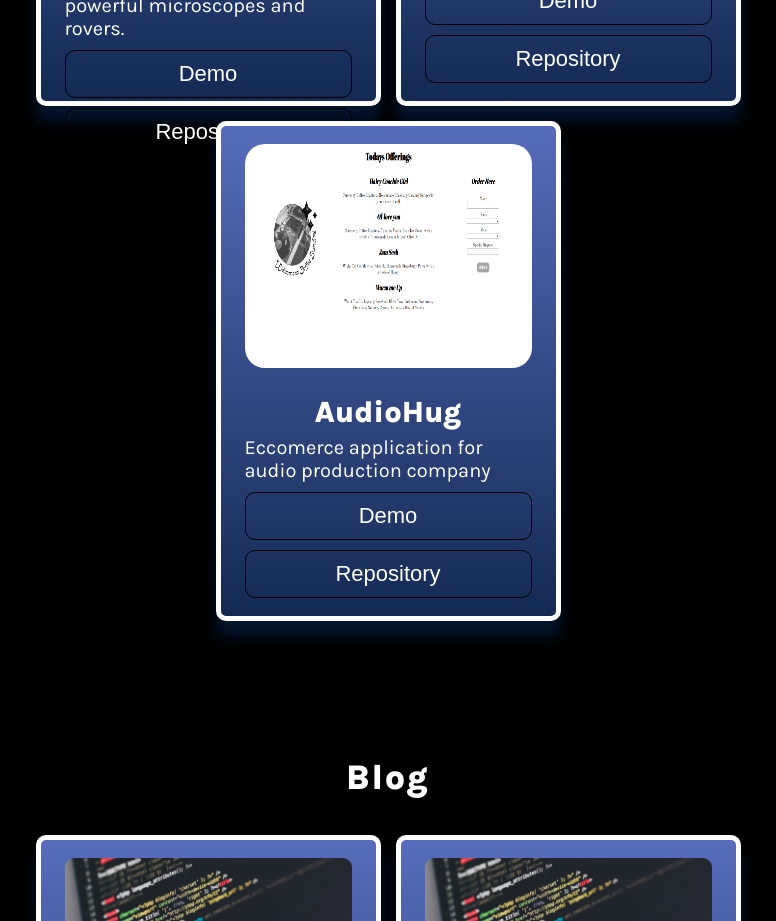
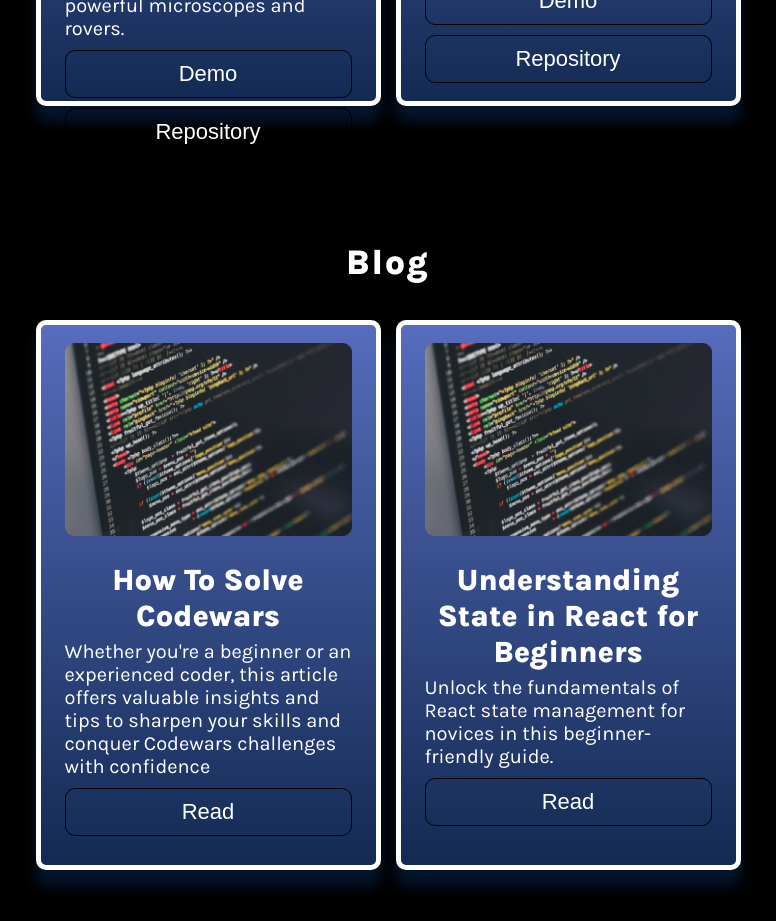
Before and after one commit to curbeammonae/Portfolio, a React (Vite) app in the folder react-portfolio/: page / in a window 1280 px wide. Shown: the part 3480-4401 px from the top of the page, without its empty margins (252-1028 px from the left). Built offline with nearby package versions, Linux system fonts and the light colour scheme; a web font is replaced by a local one.

Commit message:
remove project

```diff
--- a/react-portfolio/src/components/About/About.jsx
+++ b/react-portfolio/src/components/About/About.jsx
@@ -13,11 +13,11 @@ export default function About() {
             <img src={getImageUrl("about/cursorIcon.png")} alt="Cursor icon" />
             <div className={styles.aboutItemText}>
               <p>
-                I'm a dedicated full-stack developer driven by a passion for
-                crafting accessible web applications that not only excite users
-                but also have the power to transform lives. My ultimate goal is
-                to leverage my expertise and experience to make a meaningful and
-                positive difference.
+                I am a committed full-stack developer with a passion for
+                creating accessible web applications that not only engage users
+                but also have the potential to change lives. My goal is
+                to utilize my skills and experience to make a significant and
+                positive impact.
               </p>
             </div>
           </li>
--- a/react-portfolio/src/data/projects.json
+++ b/react-portfolio/src/data/projects.json
@@ -30,13 +30,5 @@
       "skills": ["EJS","CSS", "JavaScript","Node", "Express"],
       "demo": "https://coffee-sundays.onrender.com/",
       "source": "https://github.com/curbeammonae/CoffeeSundays?tab=readme-ov-file"
-    },
-    {
-      "title": "AudioHug",
-      "imageSrc": "projects/coffeesunday.png",
-      "description": "Eccomerce application for audio production company ",
-      "skills": ["EJS","CSS", "JavaScript","Node", "Express"],
-      "demo": "https://audiohug-client.onrender.com/",
-      "source": "https://github.com/curbeammonae/AUDIOHUG"
     }
   ]
```
